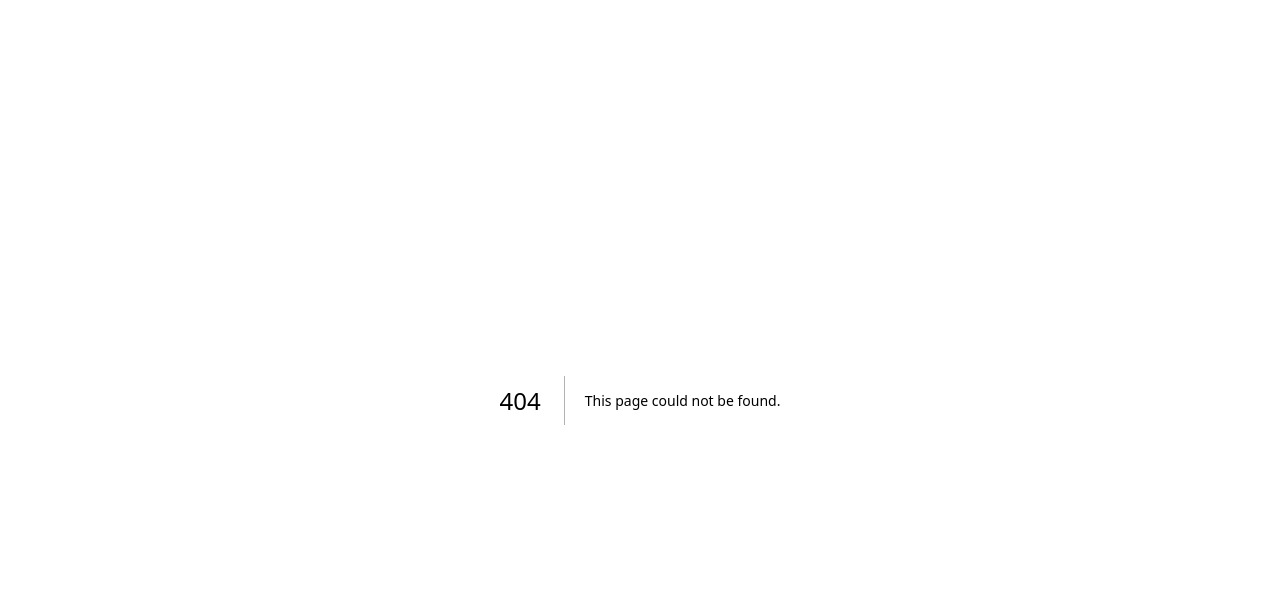
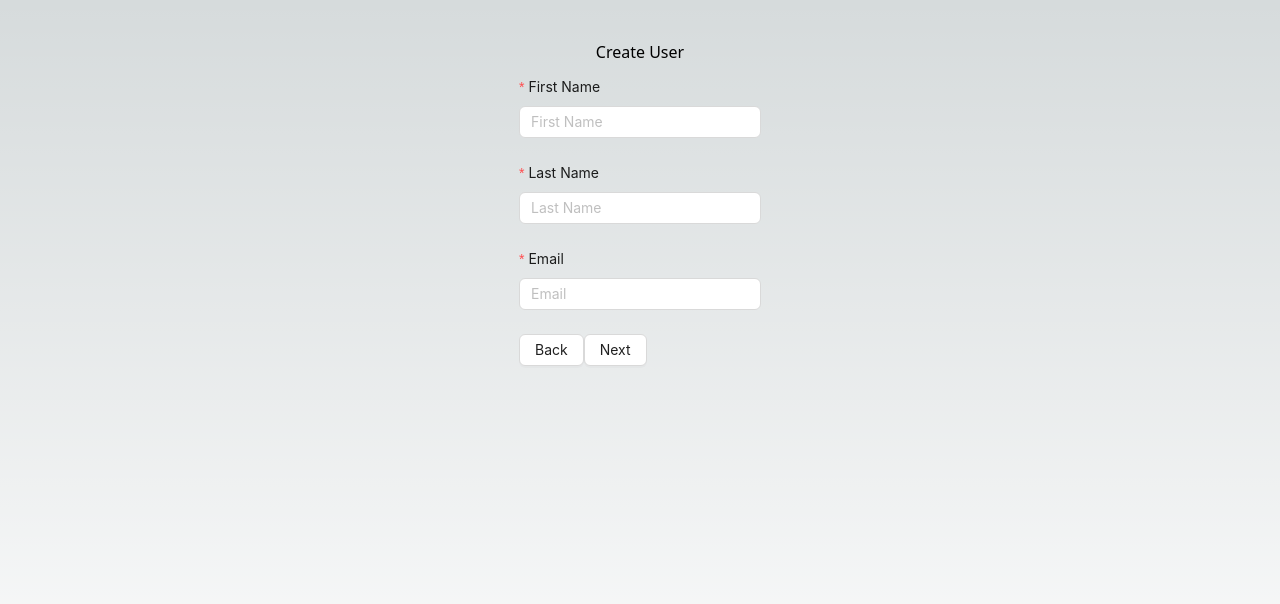
Before and after one commit to eliezerbaschkier/fe-challenge-02jun2024, a Next.js app: page /create-user in a window 1280 px wide. Before the commit this address had no page. Shown: the top 604 px of the page. Built offline with nearby package versions, Linux system fonts and the light colour scheme; no server answers.

Commit message:
Partial implementation of create user and end of 3 hours

```diff
--- a/package.json
+++ b/package.json
@@ -14,7 +14,8 @@
     "dayjs": "^1.11.11",
     "next": "14.2.3",
     "react": "^18",
-    "react-dom": "^18"
+    "react-dom": "^18",
+    "react-hook-form": "^7.51.5"
   },
   "devDependencies": {
     "@types/node": "^20",
--- a/src/api-calls/users.ts
+++ b/src/api-calls/users.ts
@@ -1,3 +1,6 @@
+import { UserFormData } from "@/lib/types/users";
+import axios from "axios";
+
 export const url = process.env.NEXT_PUBLIC_URL || "";
 const username = process.env.NEXT_PUBLIC_USERNAME || "";
 const password = process.env.NEXT_PUBLIC_PASSWORD || "";
@@ -17,3 +20,14 @@ export async function deleteUser(id: string): Promise<void> {
         })
         .catch((error) => console.error("Error:", error));
 }
+
+export async function createUser(formData: UserFormData) {
+    const auth = { username, password };
+    try {
+        await axios.post("https://challenge.bodhilabs.dev/users", formData, {
+            auth,
+        });
+    } catch (error) {
+        console.error("Error creating user:", error);
+    }
+}
--- a/src/hooks/users/use-delete-user.tsx
+++ b/src/hooks/users/use-delete-user.tsx
@@ -10,7 +10,6 @@ export function useDeleteUser() {
         error: errorDeleteUser,
     } = useMutation({
         mutationFn: deleteUser,
-        onSuccess: () => queryClient.invalidateQueries({ queryKey: ["users"] }),
     });
     return {
         deleteUserMutation,
--- /dev/null
+++ b/src/pages/create-user.tsx
@@ -0,0 +1,234 @@
+import React, { useState } from "react";
+import { Button, Form, Input, Select, Checkbox } from "antd";
+import { useRouter } from "next/router";
+import { createUser } from "@/api-calls/users";
+import { UserFormData } from "@/lib/types/users";
+
+const { Option } = Select;
+
+const CreateUser = () => {
+    const [step, setStep] = useState(1);
+    const [formData, setFormData] = useState<UserFormData>({});
+    const [form] = Form.useForm();
+    const router = useRouter();
+
+    const onFinish = async () => {
+        const auth = { username: "test", password: "user" };
+        try {
+            createUser(formData);
+            router.push("/");
+        } catch (error) {
+            console.error("Error creating user:", error);
+        }
+    };
+
+    const renderStepOne = () => (
+        <>
+            <Form.Item
+                name="firstName"
+                label="First Name"
+                rules={[
+                    {
+                        required: true,
+                        message: "Please input your first name!",
+                    },
+                ]}
+            >
+                <Input
+                    placeholder="First Name"
+                    onChange={(e) =>
+                        setFormData({ ...formData, firstName: e.target.value })
+                    }
+                />
+            </Form.Item>
+            <Form.Item
+                name="lastName"
+                label="Last Name"
+                rules={[
+                    { required: true, message: "Please input your last name!" },
+                ]}
+            >
+                <Input
+                    placeholder="Last Name"
+                    onChange={(e) =>
+                        setFormData({ ...formData, lastName: e.target.value })
+                    }
+                />
+            </Form.Item>
+            <Form.Item
+                name="email"
+                label="Email"
+                rules={[
+                    { required: true, message: "Please input your email!" },
+                    { type: "email", message: "Please input a valid email!" },
+                ]}
+            >
+                <Input
+                    placeholder="Email"
+                    onChange={(e) =>
+                        setFormData({ ...formData, email: e.target.value })
+                    }
+                />
+            </Form.Item>
+        </>
+    );
+
+    const renderStepTwo = () => (
+        <>
+            <Form.Item
+                name="password"
+                label="Password"
+                rules={[
+                    { required: true, message: "Please input your password!" },
+                    {
+                        min: 8,
+                        message: "Password must be at least 8 characters",
+                    },
+                ]}
+            >
+                <Input.Password
+                    placeholder="Password"
+                    onChange={(e) =>
+                        setFormData({ ...formData, password: e.target.value })
+                    }
+                />
+            </Form.Item>
+            <Form.Item
+                name="phoneNumber"
+                label="Phone Number"
+                rules={[
+                    {
+                        required: true,
+                        message: "Please input your phone number!",
+                    },
+                    {
+                        pattern: /^\d{10}$/,
+                        message:
+                            "Please input a valid phone number with 10 digits",
+                    },
+                ]}
+            >
+                <Input
+                    placeholder="Phone Number"
+                    onChange={(e) =>
+                        setFormData({
+                            ...formData,
+                            phoneNumber: e.target.value,
+                        })
+                    }
+                />
+            </Form.Item>
+        </>
+    );
+
+    const renderStepThree = () => (
+        <>
+            <Form.Item
+                name="role"
+                label="Role"
+                rules={[{ required: true, message: "Please select a role!" }]}
+            >
+                <Select
+                    placeholder="Select a role"
+                    onChange={(value) =>
+                        setFormData({ ...formData, role: value })
+                    }
+                >
+                    <Option value="user">User</Option>
+                    <Option value="administrator">Administrator</Option>
+                </Select>
+            </Form.Item>
+            <Form.Item name="preferences.receiveEmails" valuePropName="checked">
+                <Checkbox
+                    onChange={(e) =>
+                        setFormData({
+                            ...formData,
+                            preferences: {
+                                ...formData.preferences,
+                                receiveEmails: e.target.checked,
+                            },
+                        })
+                    }
+                >
+                    Receive Emails
+                </Checkbox>
+            </Form.Item>
+            <Form.Item
+                name="preferences.receiveNotifications"
+                valuePropName="checked"
+            >
+                <Checkbox
+                    onChange={(e) =>
+                        setFormData({
+                            ...formData,
+                            preferences: {
+                                ...formData.preferences,
+                                receiveNotifications: e.target.checked,
+                            },
+                        })
+                    }
+                >
+                    Receive Notifications
+                </Checkbox>
+            </Form.Item>
+        </>
+    );
+
+    const renderCurrentStep = () => {
+        switch (step) {
+            case 1:
+                return renderStepOne();
+            case 2:
+                return renderStepTwo();
+            case 3:
+                return renderStepThree();
+            default:
+                return renderStepOne();
+        }
+    };
+
+    const handleBack = () => {
+        step > 1 ? setStep(step - 1) : router.push("/");
+    };
+
+    const handleNext = async () => {
+        try {
+            await form.validateFields();
+            setStep(step + 1);
+        } catch (error) {
+            console.error("Validation error:", error);
+        }
+    };
+
+    const isLastStep = step === 3;
+    const isNextDisabled = isLastStep ? false : !formData;
+    const isSubmitDisabled = !formData;
+
+    return (
+        <div className="flex min-h-screen flex-col items-center gap-3 p-10">
+            <h1>Create User</h1>
+            <Form form={form} onFinish={onFinish} layout="vertical">
+                {renderCurrentStep()}
+                <div>
+                    <Button onClick={handleBack}>Back</Button>
+                    {!isLastStep && (
+                        <Button onClick={handleNext} disabled={isNextDisabled}>
+                            Next
+                        </Button>
+                    )}
+                    {isLastStep && (
+                        <Button
+                            type="primary"
+                            htmlType="submit"
+                            disabled={isSubmitDisabled}
+                        >
+                            Submit
+                        </Button>
+                    )}
+                </div>
+            </Form>
+        </div>
+    );
+};
+
+export default CreateUser;
--- a/src/pages/index.tsx
+++ b/src/pages/index.tsx
@@ -4,6 +4,8 @@ import { useGetUsers } from "@/hooks/users/use-get-users";
 import UsersTable from "@/components/tables/users-table";
 import { useGetSEEUsers } from "@/hooks/users/use-get-SSE-users";
 import { useDeleteUser } from "@/hooks/users/use-delete-user";
+import { useRouter } from "next/router";
+import Link from "next/link";
 
 const inter = Inter({ subsets: ["latin"] });
 
@@ -18,8 +20,12 @@ export default function Home() {
         isErrorFetchingUsers,
     } = useGetUsers();
     const { errorDeleteUser } = useDeleteUser();
+    useGetSEEUsers();
+    const router = useRouter();
 
-    useGetSEEUsers();
+    const handleNavigateToCreateUser = () => {
+        router.push("/create-user");
+    };
 
     const isLoading = isLoadingUsers || isFetchingUsers;
     const errorFetchingMessage =
@@ -32,6 +38,9 @@ export default function Home() {
             className={`flex min-h-screen flex-col items-center gap-3 p-10 ${inter.className}`}
         >
             <Title>Users</Title>
+            <Button type="primary" onClick={handleNavigateToCreateUser}>
+                Create user
+            </Button>
             {isLoading && <Spin />}
             {isErrorFetchingUsers && <p>{errorFetchingMessage}</p>}
             {errorDeleteUser && <p>{errorDeletingMessage}</p>}
```
Also changed, not shown: src/lib/types/users.ts (+9 -4 lines), 1 other file (tests, documents, lock files or other folders).
